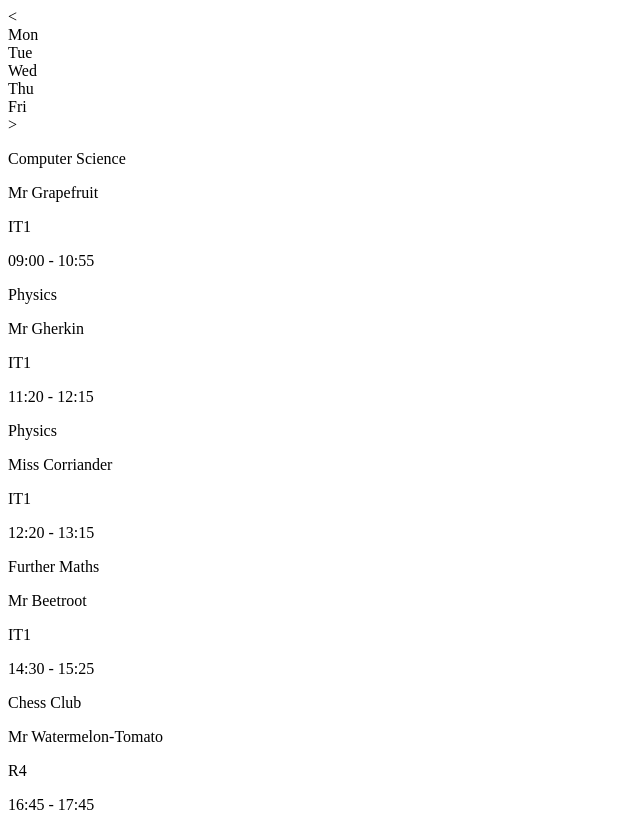
After one commit to smileyface12349/a-level-timetabling, a Django app: template src/django_project/timetable/templates/timetable/header.html in a window 1280 px wide. The commit adds this page. Shown: the whole page, without its empty margins (0-640 px from the left). Run offline with Django 3.2, Linux system fonts and the light colour scheme; the template is opened without the code that fills it, so the values that code supplies are empty.

Commit message:
Began HTML code

```diff
--- /dev/null
+++ b/src/django_project/timetable/templates/timetable/header.html
@@ -0,0 +1,12 @@
+{% extends "timetable/timetable.html" %}
+{% block header %}
+    <div>
+        <div><</div>
+        <div>Mon</div>
+        <div>Tue</div>
+        <div>Wed</div>
+        <div>Thu</div>
+        <div>Fri</div>
+        <div>></div>
+    </div>
+{% endblock %}
--- /dev/null
+++ b/src/django_project/timetable/templates/timetable/timetable.html
@@ -0,0 +1,38 @@
+{% extends "timetable/base.html" %}
+{% block content %}
+    {% block header %}
+    {% endblock %}
+
+    <div>
+        <div class="timetabled-lesson">
+            <p>Computer Science</p>
+            <p>Mr Grapefruit</p>
+            <p>IT1</p>
+            <p>09:00 - 10:55</p>
+        </div>
+        <div class="timetabled-lesson">
+            <p>Physics</p>
+            <p>Mr Gherkin</p>
+            <p>IT1</p>
+            <p>11:20 - 12:15</p>
+        </div>
+        <div class="timetabled-lesson">
+            <p>Physics</p>
+            <p>Miss Corriander</p>
+            <p>IT1</p>
+            <p>12:20 - 13:15</p>
+        </div>
+        <div class="timetabled-lesson">
+            <p>Further Maths</p>
+            <p>Mr Beetroot</p>
+            <p>IT1</p>
+            <p>14:30 - 15:25</p>
+        </div>
+        <div class="timetabled-lesson">
+            <p>Chess Club</p>
+            <p>Mr Watermelon-Tomato</p>
+            <p>R4</p>
+            <p>16:45 - 17:45</p>
+        </div>
+    </div>
+{% endblock %}
```
Also changed, not shown: src/django_project/timetable/templates/timetable/login.html (+10 -0 lines), src/django_project/timetable/templates/timetable/schedule.html (added, +17 -0 lines).
